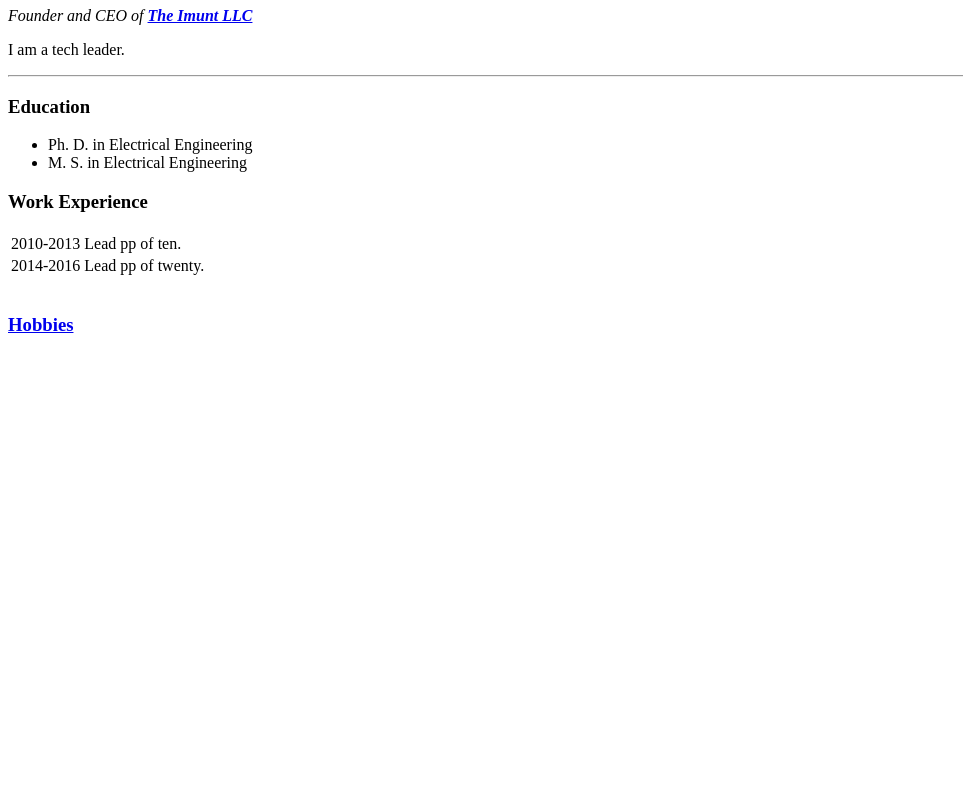
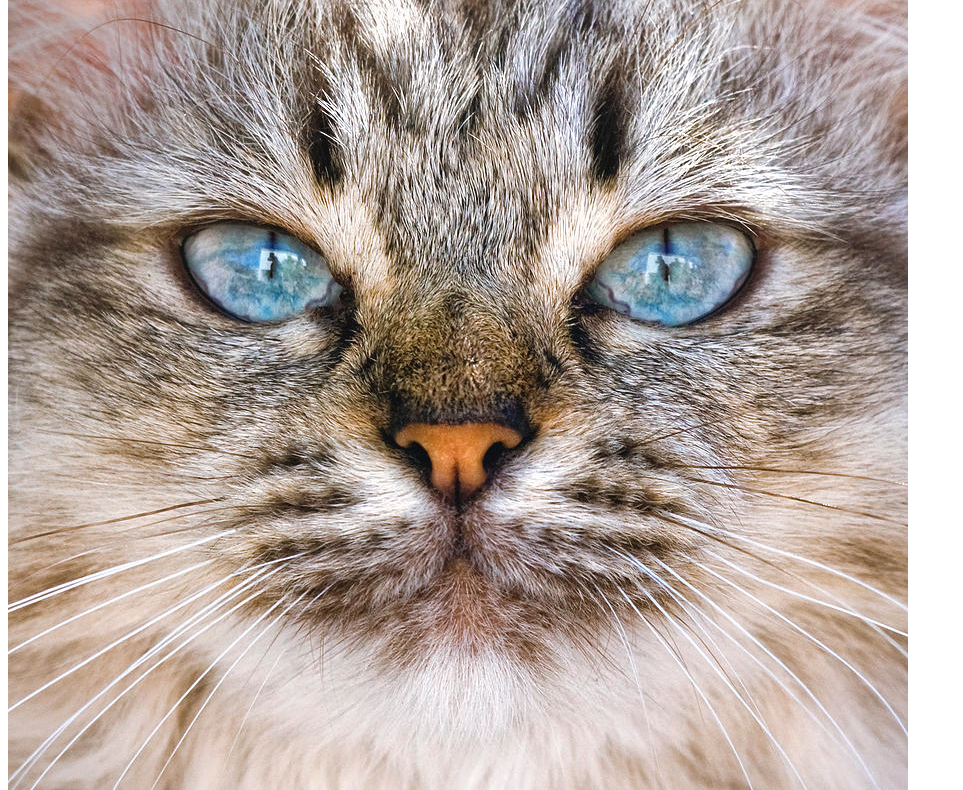
Before and after one commit to cin200618/html, a plain HTML site: page index.html in a window 1280 px wide. Shown: the part 73-863 px from the top of the page, without its empty margins (0-963 px from the left). Before the commit the page ends 800 px from the top, so only its background shows below. Drawn offline with Linux system fonts and the light colour scheme.

Commit message:
Add jpg image

```diff
--- a/index.html
+++ b/index.html
@@ -4,7 +4,7 @@
     <title>🌸 Cindy Personal Site</title>
 </head>
 <body>
-   <!--<img src="cat.jpg" alt="Myself">-->
+   <img src="cat.jpg" alt="Myself">
    <h1>Cindy Li</h1>
    <em><p>Founder and CEO of <strong><a href="https://weather.com/">The Imunt LLC</a></strong></p></em>
     <p>I am a tech leader.</p>
```
